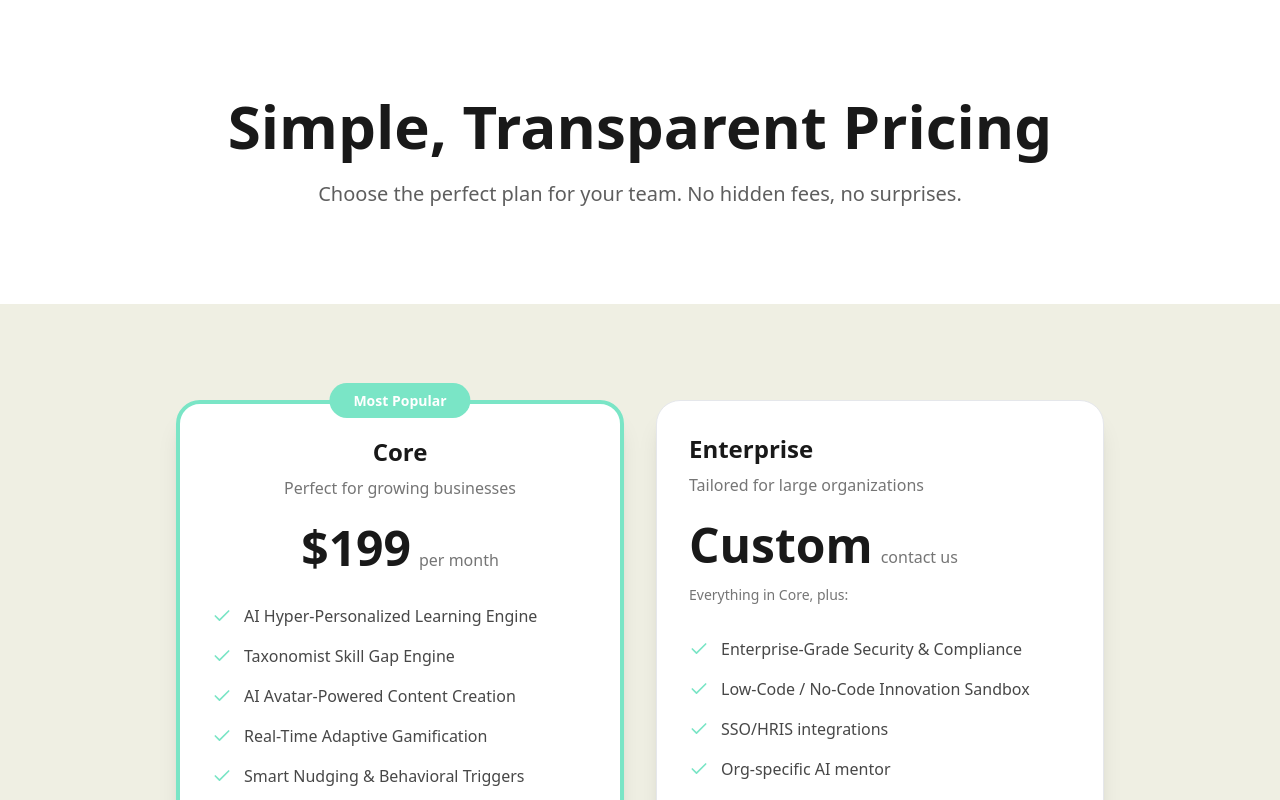
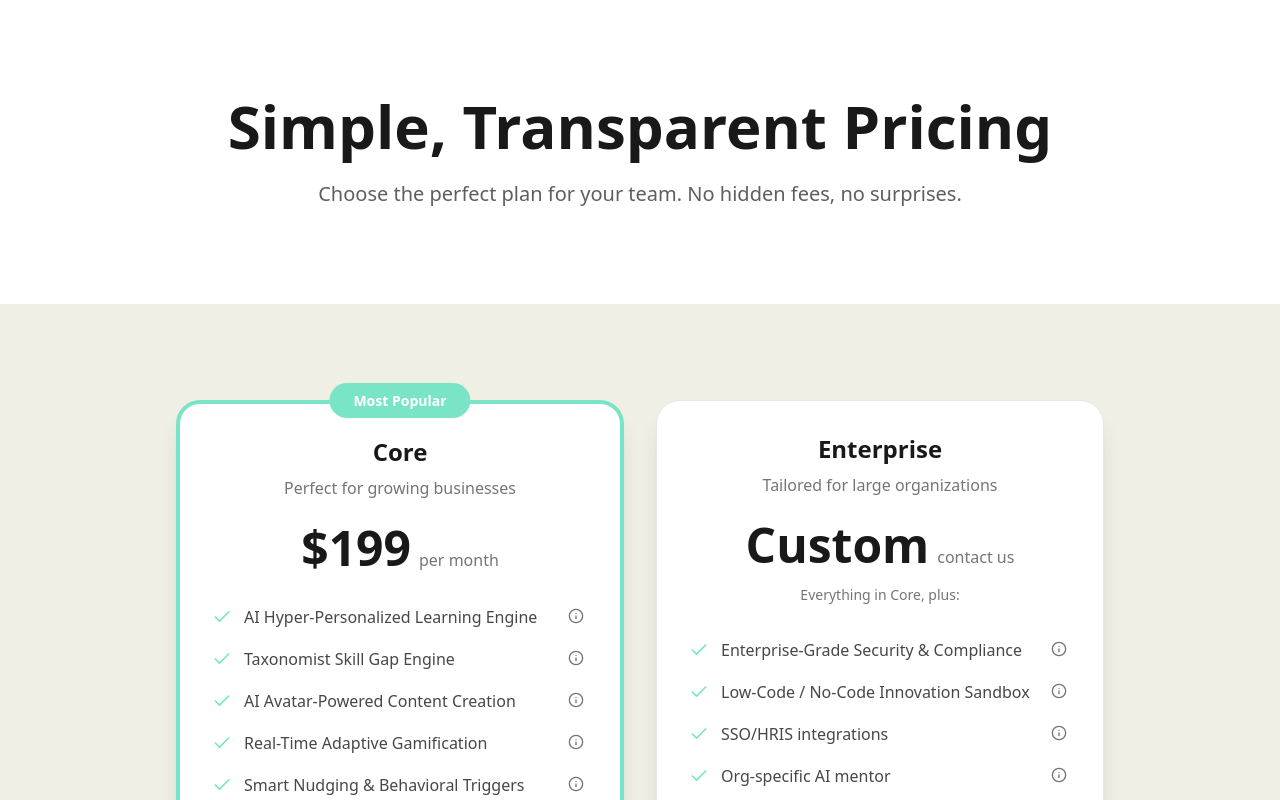
Before and after one commit to kkarakas-lxera/lxera-vision-platform, a React (Vite) app: page /pricing in a window 1280 px wide. Shown: the top 800 px of the page. Built offline with nearby package versions, Linux system fonts and the light colour scheme.

Commit message:
feat: Add feature explanations to pricing cards
Added expandable explanations for each feature in the pricing cards, starting with "Hyper-Personalized Learning Engine" and its description.

```diff
--- a/src/pages/Pricing.tsx
+++ b/src/pages/Pricing.tsx
@@ -1,8 +1,35 @@
 
 import { Button } from "@/components/ui/button";
-import { Check } from "lucide-react";
+import { Check, Info, ChevronDown } from "lucide-react";
+import { Collapsible, CollapsibleContent, CollapsibleTrigger } from "@/components/ui/collapsible";
+import { useState } from "react";
 
 const Pricing = () => {
+  const [openFeatures, setOpenFeatures] = useState<{[key: string]: boolean}>({});
+
+  const toggleFeature = (featureId: string) => {
+    setOpenFeatures(prev => ({
+      ...prev,
+      [featureId]: !prev[featureId]
+    }));
+  };
+
+  const featureExplanations: {[key: string]: string} = {
+    "AI Hyper-Personalized Learning Engine": "Adapts learning based on role, behavior, and goals using LLMs and RAG.",
+    "Taxonomist Skill Gap Engine": "Identifies specific skill gaps and creates targeted learning paths for each individual.",
+    "AI Avatar-Powered Content Creation": "Creates personalized content using AI avatars that match your company's tone and style.",
+    "Real-Time Adaptive Gamification": "Dynamically adjusts challenges and rewards based on user engagement and progress.",
+    "Smart Nudging & Behavioral Triggers": "Uses behavioral science to send timely prompts that encourage learning habits.",
+    "Human-in-the-Loop Intelligence": "Combines AI efficiency with human expertise for quality assurance and personalization.",
+    "Executive-Ready Analytics Dashboard": "Provides comprehensive insights and metrics designed for leadership decision-making.",
+    "Knowledge Base Transformation": "Converts existing company documents into interactive, searchable learning materials.",
+    "Enterprise-Grade Security & Compliance": "Advanced security features including SOC 2, GDPR compliance, and data encryption.",
+    "Low-Code / No-Code Innovation Sandbox": "Allows teams to create custom learning experiences without technical expertise.",
+    "SSO/HRIS integrations": "Seamless integration with your existing identity management and HR systems.",
+    "Org-specific AI mentor": "Custom AI assistant trained on your organization's specific processes and culture.",
+    "Compliance & security features": "Advanced compliance tools for regulated industries with audit trails and reporting."
+  };
+
   const plans = [
     {
       name: "Core",
@@ -71,7 +98,7 @@ const Pricing = () => {
                   </div>
                 )}
 
-                <div className={`mb-8 ${plan.name === 'Enterprise' ? 'text-left' : 'text-center'}`}>
+                <div className="text-center mb-8">
                   <h3 className="text-2xl font-bold text-business-black mb-2">
                     {plan.name}
                   </h3>
@@ -94,12 +121,34 @@ const Pricing = () => {
                 </div>
 
                 <ul className="space-y-4 mb-8">
-                  {plan.features.map((feature, featureIndex) => (
-                    <li key={featureIndex} className="flex items-center">
-                      <Check className="h-5 w-5 text-future-green mr-3 flex-shrink-0" />
-                      <span className="text-business-black/80">{feature}</span>
-                    </li>
-                  ))}
+                  {plan.features.map((feature, featureIndex) => {
+                    const featureId = `${plan.name}-${featureIndex}`;
+                    const hasExplanation = featureExplanations[feature];
+
+                    return (
+                      <li key={featureIndex} className="space-y-2">
+                        <div className="flex items-center">
+                          <Check className="h-5 w-5 text-future-green mr-3 flex-shrink-0" />
+                          <span className="text-business-black/80 flex-1">{feature}</span>
+                          {hasExplanation && (
+                            <Collapsible>
+                              <CollapsibleTrigger
+                                onClick={() => toggleFeature(featureId)}
+                                className="ml-2 p-1 hover:bg-gray-100 rounded-full transition-colors"
+                              >
+                                <Info className="h-4 w-4 text-business-black/60 hover:text-business-black" />
+                              </CollapsibleTrigger>
+                              <CollapsibleContent className="mt-2 ml-8">
+                                <div className="bg-smart-beige/50 rounded-lg p-3 text-sm text-business-black/70">
+                                  {featureExplanations[feature]}
+                                </div>
+                              </CollapsibleContent>
+                            </Collapsible>
+                          )}
+                        </div>
+                      </li>
+                    );
+                  })}
                 </ul>
 
                 <Button
```
